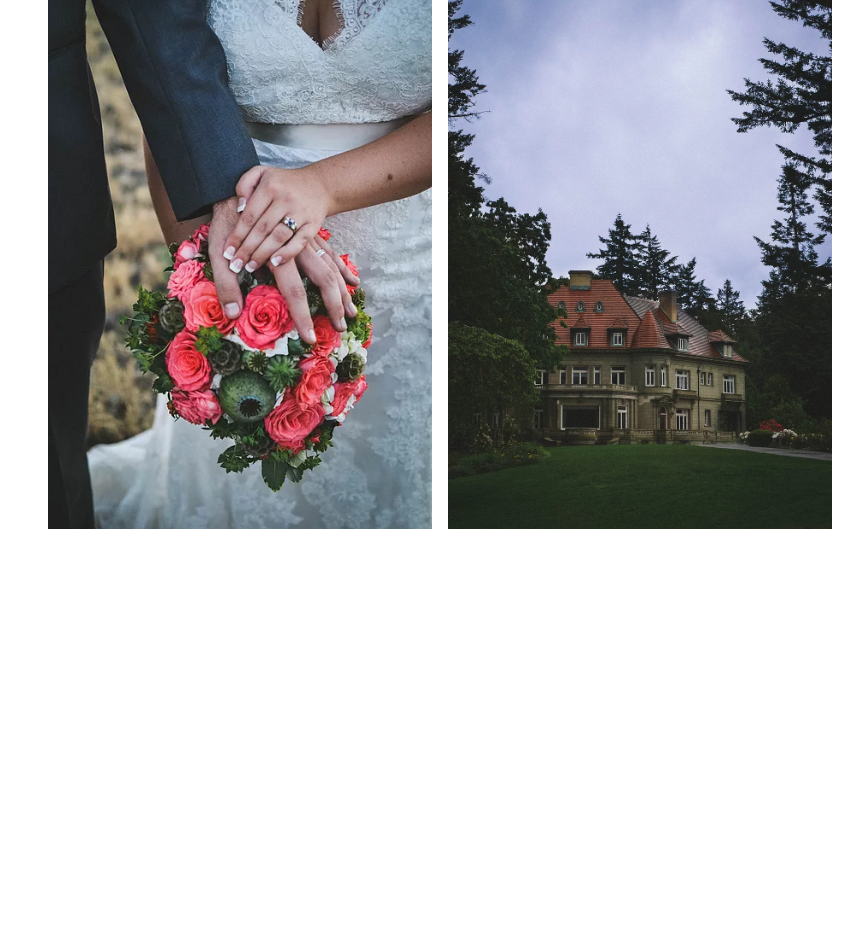
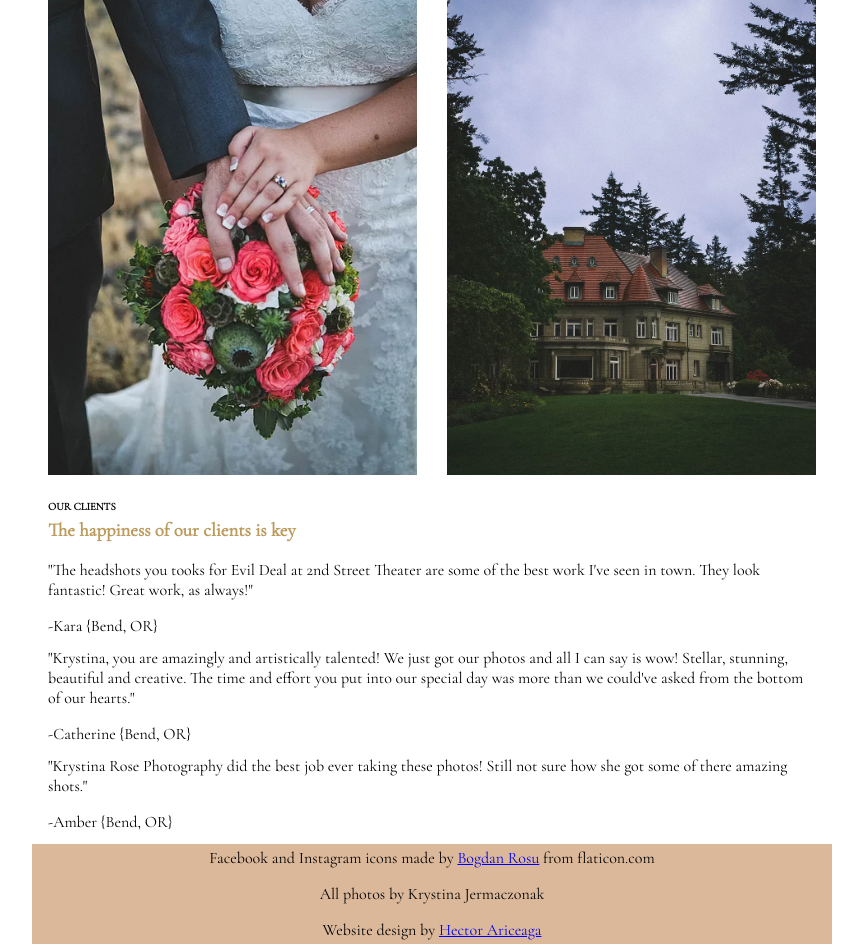
Before and after one commit to Hector-Ariceaga/kr-photo, a React (Create React App) app: page / in a window 1280 px wide. Shown: the part 682-1634 px from the top of the page, without its empty margins (208-1071 px from the left). Before the commit the page ends 1219 px from the top, so only its background shows below. Built offline with nearby package versions, Linux system fonts and the light colour scheme; what react-animations would draw is missing.

Commit message:
Complete Home layout

```diff
--- a/src/App.js
+++ b/src/App.js
@@ -2,6 +2,7 @@ import React from 'react';
 import { BrowserRouter as Router, Route, Switch} from 'react-router-dom';
 import Home from './containers/Home';
 import NavBar from './components/NavBar';
+import Footer from './components/Footer';
 import { createGlobalStyle } from "styled-components";
 import { Site } from './assets/styleSheets/theme.js'
 
@@ -23,6 +24,7 @@ function App() {
           <Route exact path="/" component={Home} />
         </Switch>
 
+        <Footer />
       </Router>
     </Site>
 
--- a/src/assets/styleSheets/theme.js
+++ b/src/assets/styleSheets/theme.js
@@ -1,21 +1,25 @@
 import { NavLink } from 'react-router-dom';
-import styled, { keyframes } from 'styled-components'
-import fadeIn from 'react-animations/lib/fade-in';
-import { fadeInDown } from 'react-animations'
-import { pulse } from 'react-animations'
+import styled, { keyframes } from 'styled-components';
+import { fadeInDown } from 'react-animations';
+import { pulse } from 'react-animations';
 
 export const Site = styled.div`
   max-width: 50em;
   margin: 0 auto;
 `
 
-export const Header = styled.section`
-  text-align: center;
-  `;
-
-export const NavWrapper = styled.div`
+export const NavWrapper = styled.header`
   text-align: center;
   padding-bottom: 2em
+`
+
+export const FooterSection = styled.footer`
+  display: block;
+  height: auto;
+  width: 100%;
+  background: #DBB89A;
+  text-align: center;
+  padding: 0.25em 0em;
 `
 
 export const Links = styled.div`
@@ -44,8 +48,8 @@ export const SocialLinks = styled.div`
   padding-bottom: 0.5em;
 `
 export const SocialLink = styled.img`
-  height: 12%;
-  width: 12%;
+  max-height: 12%;
+  max-width: 12%;
   margin-right: 0.5em;
   &:hover {
     animation: 1s ${keyframes `${pulse}`} 1;
@@ -63,16 +67,16 @@ export const PageContent = styled.div`
   margin-right: 1em;
 `
 export const TallImagePreview = styled.img`
-  width: 50%
   display: flex;
-  &:first-of-type {
-    margin-right: 1em;
-  }
+  height: 48%
+  width: 48%;
 `
 export const TwoPortrait = styled.div`
+  display: flex;
+  margin: auto;
   width: auto;
   padding-top: 1em;
-  display: flex;
+  justify-content: space-between;
 `
 export const Tag = styled.h6`
 
@@ -84,5 +88,17 @@ export const Subtitle = styled.h3`
 
 export const Description = styled.p`
   margin-top: -1em;
+`
+
+export const ContentSection = styled.section`
+  margin-left: auto;
+  margin-right: auto;
   margin-bottom: -0.25em;
 `
+export const Quote = styled.p`
+
+`
+
+export const Author = styled.p`
+
+`
--- /dev/null
+++ b/src/components/Footer.js
@@ -0,0 +1,14 @@
+import React from 'react';
+import { FooterSection } from '../assets/styleSheets/theme.js'
+
+const Footer = () => {
+  return (
+    <FooterSection>
+        Facebook and Instagram icons made by <a href="https://www.flaticon.com/authors/bogdan-rosu">Bogdan Rosu</a> from flaticon.com
+        <p>All photos by Krystina Jermaczonak</p>
+        Website design by <a href="https://techector.com">Hector Ariceaga</a>
+    </FooterSection>
+  )
+}
+
+export default Footer;
--- a/src/components/NavBar.js
+++ b/src/components/NavBar.js
@@ -2,12 +2,11 @@ import React from 'react';
 import facebook_icon from '../assets/images/facebook_icon.svg';
 import instragram_icon from '../assets/images/instagram_icon.svg'
 import KRP_Logo from '../assets/images/KRP_Logo.png'
-import { Header, NavWrapper, Links, StyledLink, SocialLinks, SocialLink, Logo } from '../assets/styleSheets/theme'
+import { NavWrapper, Links, StyledLink, SocialLinks, SocialLink, Logo } from '../assets/styleSheets/theme'
 
 const NavBar = () => {
   return (
     <NavWrapper>
-      <Header>
         <Logo src={KRP_Logo} alt="logo" />
         <SocialLinks>
           <a href="https://www.facebook.com/krystinarosephotography/">
@@ -24,7 +23,6 @@ const NavBar = () => {
           <StyledLink to='/about' exact>About Us</StyledLink>
           <StyledLink to='/contact' exact>Contact Us</StyledLink>
         </Links>
-      </Header>
     </NavWrapper>
   )
 }
--- /dev/null
+++ b/src/components/buildQuote.js
@@ -0,0 +1,14 @@
+import React from 'react';
+import { ContentSection, Quote, Author} from '../assets/styleSheets/theme.js'
+
+const buildQuote = (quote, author) => {
+  return (
+    <ContentSection>
+      <Quote>"{quote}"</Quote>
+      <Author>-{author}</Author>
+    </ContentSection>
+
+  )
+}
+
+export default buildQuote;
--- /dev/null
+++ b/src/components/buildSection.js
@@ -0,0 +1,15 @@
+import React from 'react';
+import { ContentSection, Tag, Subtitle,} from '../assets/styleSheets/theme.js'
+
+const buildSection = (tag, subtitle, section) => {
+  return (
+    <ContentSection>
+      <Tag>{tag}</Tag>
+      <Subtitle>{subtitle}</Subtitle>
+      {section}
+    </ContentSection>
+
+  )
+}
+
+export default buildSection;
--- a/src/containers/Home.js
+++ b/src/containers/Home.js
@@ -1,25 +1,49 @@
 import React, { Component } from 'react';
-import { PageContent, TallImagePreview, TwoPortrait, Tag, Subtitle, Description } from '../assets/styleSheets/theme.js'
+import { PageContent, TallImagePreview, TwoPortrait, Description } from '../assets/styleSheets/theme.js'
 import image1 from '../assets/images/image1.webp'
 import image2 from '../assets/images/image2.webp'
+import buildSection from '../components/buildSection.js';
+import buildQuote from '../components/buildQuote.js';
 
 export default class Home extends Component {
+
   render() {
+    const quotes = [
+      ["The headshots you tooks for Evil Deal at 2nd Street Theater are some of the best work I've seen in town. They look fantastic! Great work, as always!", "Kara {Bend, OR}"],
+      ["Krystina, you are amazingly and artistically talented! We just got our photos and all I can say is wow! Stellar, stunning, beautiful and creative. The time and effort you put into our special day was more than we could've asked from the bottom of our hearts.", "Catherine {Bend, OR}"],
+      ["Krystina Rose Photography did the best job ever taking these photos! Still not sure how she got some of there amazing shots.", "Amber {Bend, OR}"]
+    ]
+
+    const quoteComponents = quotes.map(quote => buildQuote(quote[0], quote[1]))
+
+    const goal = buildSection(
+      "OUR GOAL",
+      "Capture each and every beautiful moment",
+      <Description>
+        These days it's so easy to pull out your phone and take a photo,
+        but you aren't able to be in the moment. Our goal at Krystina Rose Photography
+        is to allow you to enjoy those memories to the fullest and let us capture them
+        so you can cherish them for a lifetime.
+      </Description>
+    )
+
+    const clients = buildSection(
+      "OUR CLIENTS",
+      "The happiness of our clients is key",
+      quoteComponents
+    )
+
     return(
       <PageContent>
 
-        <Tag>OUR GOAL</Tag>
-        <Subtitle>Capture each and every beautiful moment</Subtitle>
-        <Description>These days it's so easy to pull out your phone and take a photo,
-          but you aren't able to be in the moment. Our goal at Krystina Rose Photography
-          is to allow you to enjoy those memories to the fullest and let us capture them
-          so you can cherish them for a lifetime.</Description>
+        {goal}
 
         <TwoPortrait>
           <TallImagePreview src={image1} alt="wedding photo" />
           <TallImagePreview src={image2} alt="mansion exterior" />
         </TwoPortrait>
 
+        {clients}
 
       </PageContent>
     )
```
